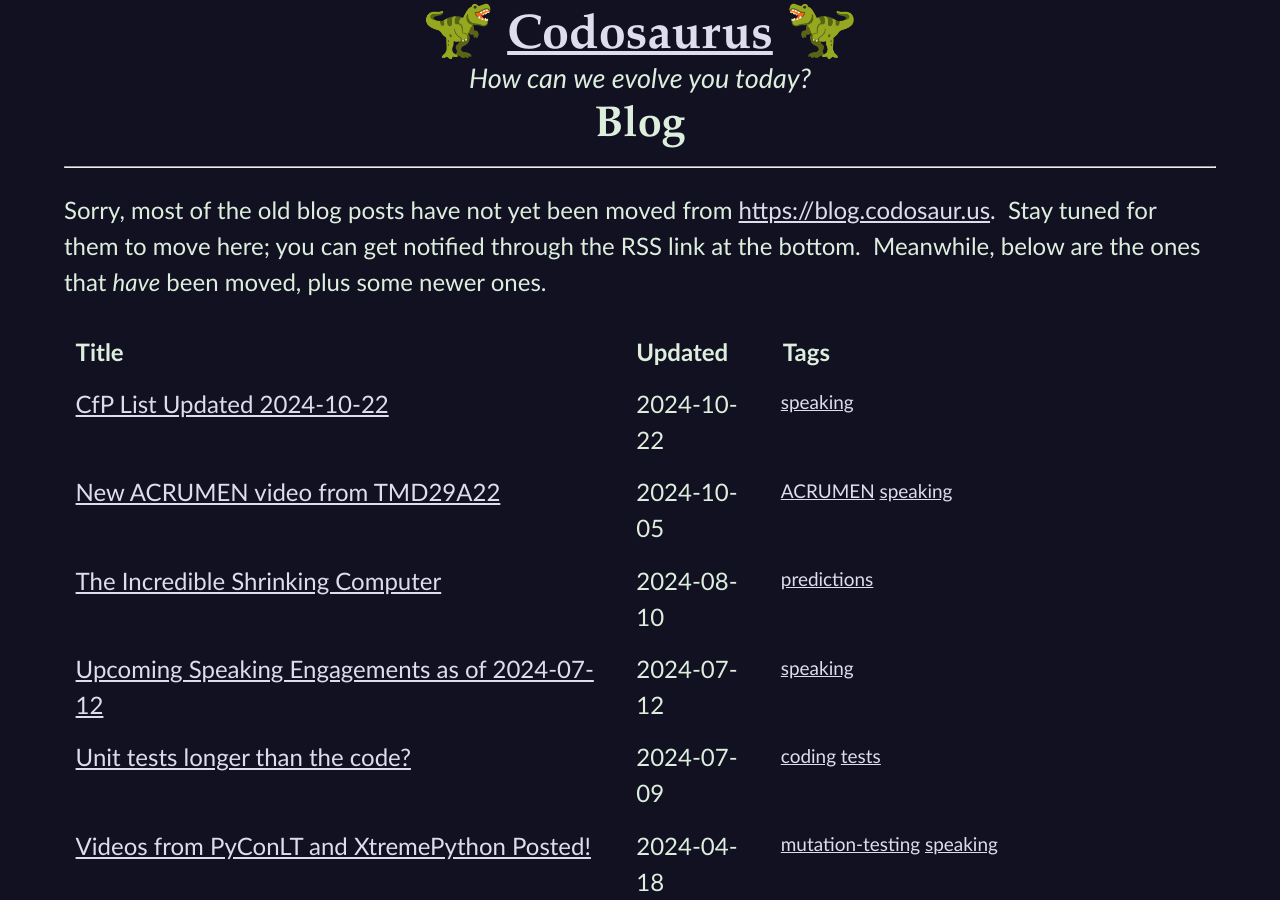
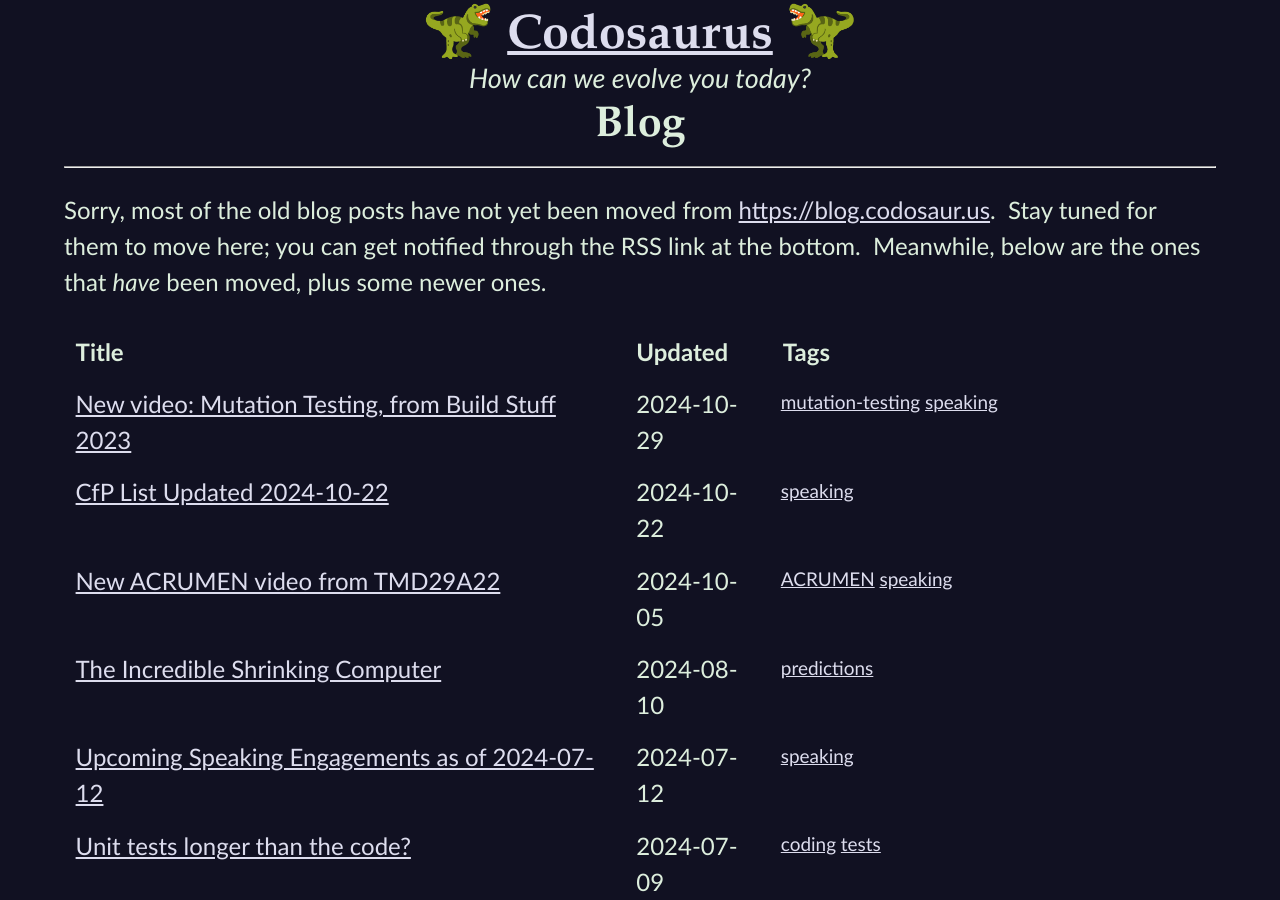
Before and after one commit to CodosaurusLLC/CodosaurusLLC.github.io, a Jekyll site: the page built from blog/index.md, in a window 1280 px wide and 900 px high. Built offline with Jekyll 4.4.1, drawn with Linux system fonts in a browser that asks for light colours.

Commit message:
add and announce BS23 KAM, and add Serbian in intro languages

```diff
--- /dev/null
+++ b/_posts/2024-10-29-new-video-build-stuff-mutants.md
@@ -0,0 +1,13 @@
+---
+author: Dave Aronson
+date: 2024-10-29
+layout: blog-post
+permalink: blog/new-video-build-stuff-mutants
+section: Blog
+tags: mutation-testing speaking
+title: "New video: Mutation Testing, from Build Stuff 2023"
+---
+
+The [Build Stuff](https://buildstuff.events/){:rel="nofollow" target="_new"}
+conference has released
+[their 2023 recording of my talk, "Kill All Mutants! (Intro to Mutation Testing)"](https://www.youtube.com/watch?v=pJyuQXo5Uyo){:rel="nofollow" target="_new"}.
```
Also changed, not shown: speaking/past.md (+2 -1 lines), speaking/talks.md (+1 -0 lines).
